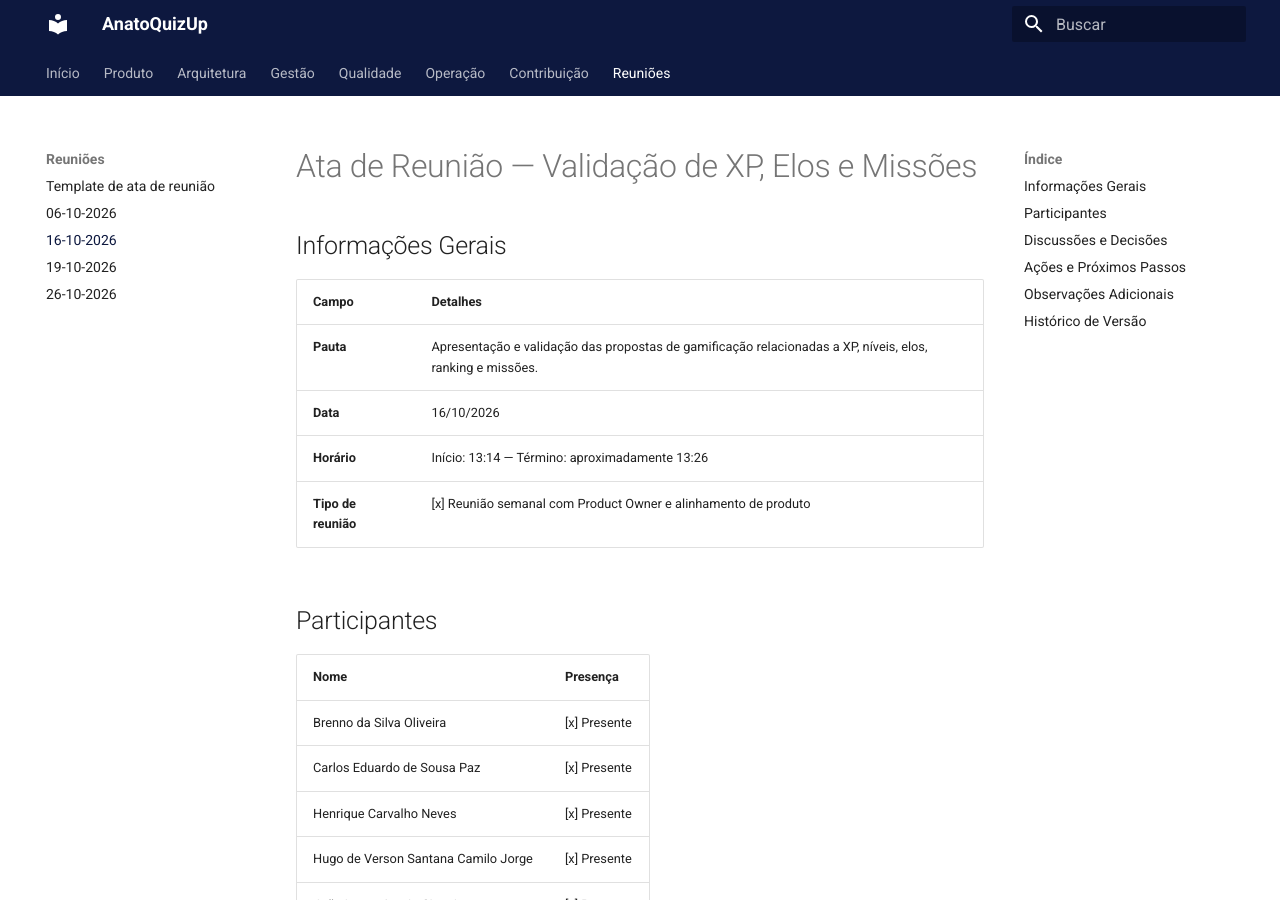
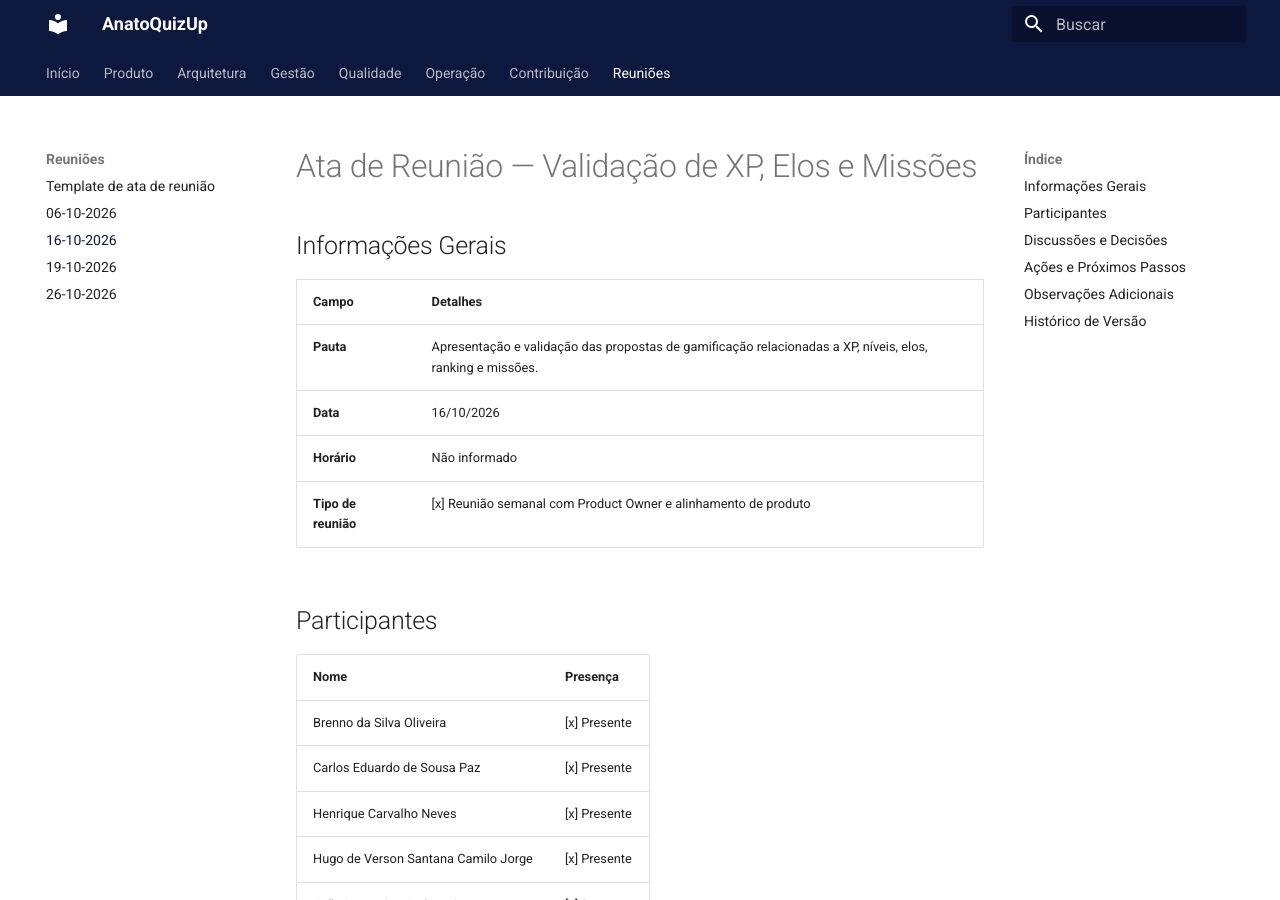
Before and after one commit to fga-eps-mds/2026-2-AnatoQuizUp-Doc, an MkDocs documentation site: the page built from docs/reunioes/reuniao-16-10-26.md, in a window 1280 px wide and 900 px high. Built offline with MkDocs 1.6.1 and Material for MkDocs 9.7.7, drawn with Linux system fonts in a browser that asks for light colours.

Commit message:
Update meeting time information in document

```diff
--- a/docs/reunioes/reuniao-16-10-26.md
+++ b/docs/reunioes/reuniao-16-10-26.md
@@ -6,7 +6,7 @@
 | --- | --- |
 | **Pauta** | Apresentação e validação das propostas de gamificação relacionadas a XP, níveis, elos, ranking e missões. |
 | **Data** | 16/10/2026 |
-| **Horário** | Início: 13:14 — Término: aproximadamente 13:26 |
+| **Horário** | Não informado |
 | **Tipo de reunião** | [x] Reunião semanal com Product Owner e alinhamento de produto |
 
 ## Participantes
```
